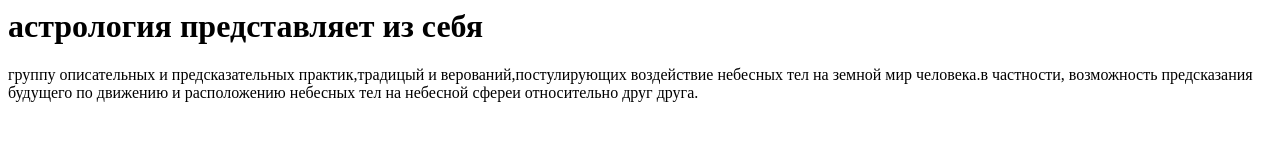
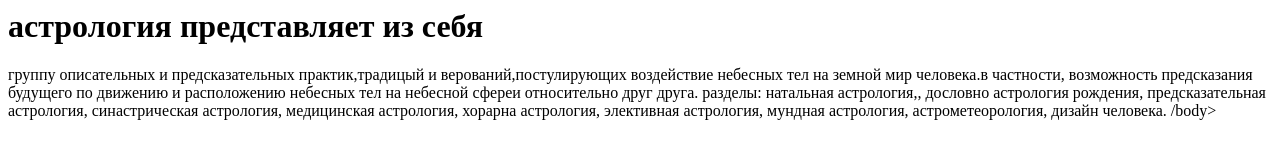
Before and after one commit to kmepls/by, a plain HTML site: page index.html in a window 1280 px wide. Drawn offline with Linux system fonts and the light colour scheme.

Commit message:
Update index.html

```diff
--- a/index.html
+++ b/index.html
@@ -3,7 +3,18 @@
 <body>
   <h1>астрология представляет из себя</h1>
 группу описательных и предсказательных практик,традицый и верований,постулирующих воздействие небесных тел на земной мир человека.в частности, возможность предсказания будущего по движению и расположению небесных тел на небесной сфереи относительно друг друга.
-</body>
+ разделы:
+  натальная астрология,, дословно астрология рождения,
+  предсказательная астрология,
+  синастрическая астрология,
+  медицинская астрология,
+  хорарна астрология,
+  элективная астрология,
+  мундная астрология,
+  астрометеорология,
+  дизайн человека.
+
+ /body>
 
 
 </html>
```
